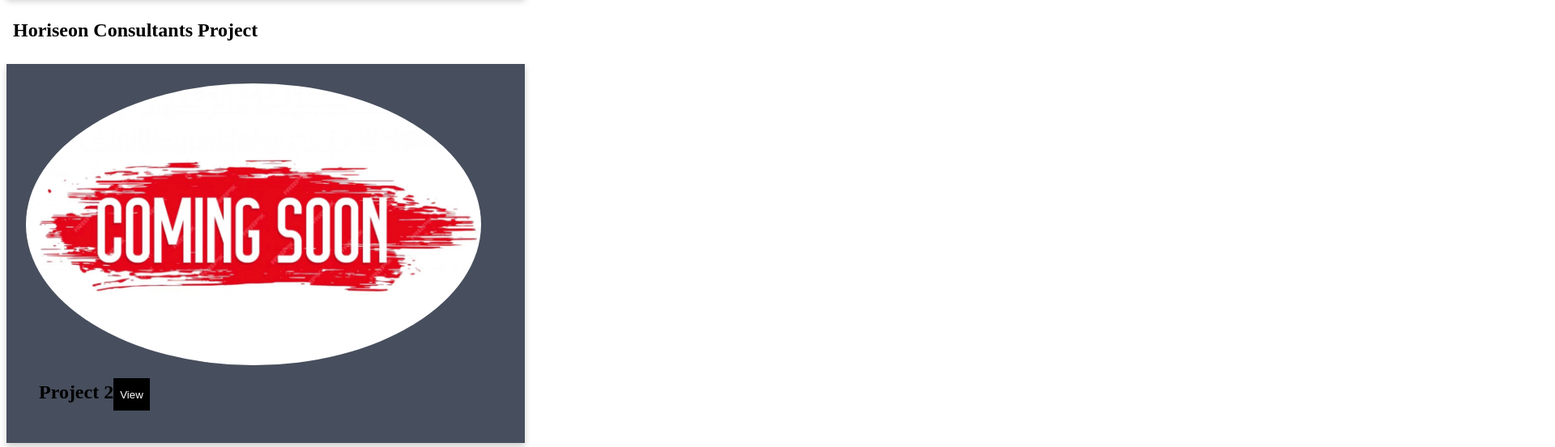
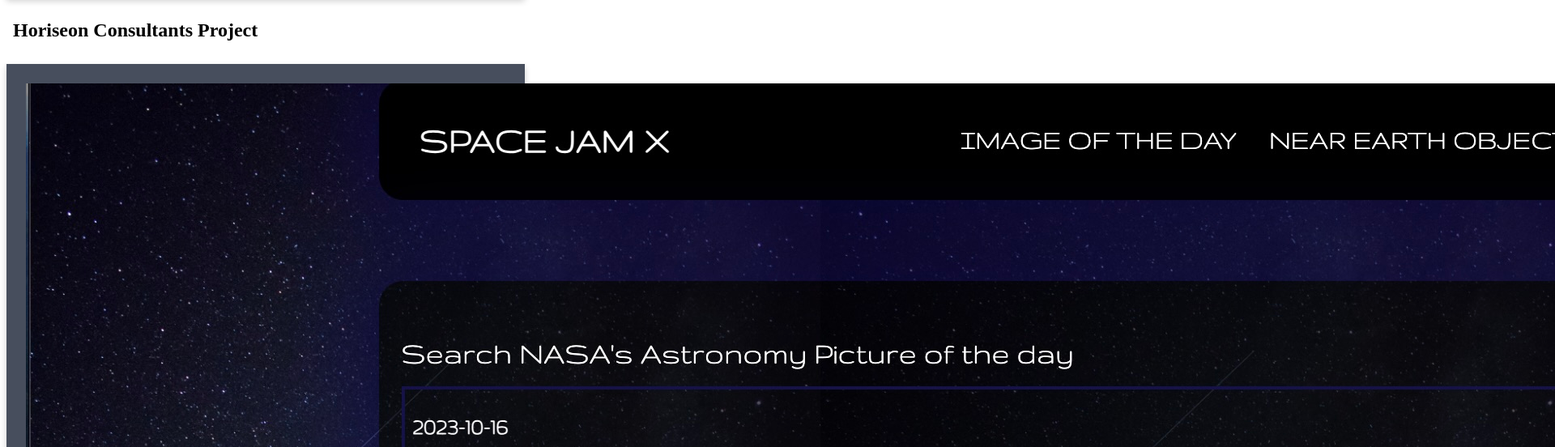
Before and after one commit to Armand57araujo/Portfolio, a plain HTML site: page index.html in a window 1280 px wide. Shown: the part 833-1385 px from the top of the page at 81% size, 1920 px wide, since content can reach past the window. Drawn offline with Linux system fonts and the light colour scheme.

Commit message:
Updated Portfolio With New Project

```diff
--- a/index.html
+++ b/index.html
@@ -40,7 +40,8 @@
     <article>
       <div class="column">
         <div class="card">
-          <a href=https://armand57araujo.github.io/Horisean-Consultants><img src="./images/Meeting.png"
+          <a href=https://armand57araujo.github.io/Horisean-Consultants>
+            <img src="./images/Meeting.png"
               alt="Horisean-Consultants" class="img" style="width: 50" alt="a small image that reads Horiseon Consultants. Clicking this image will take you to the site the image is obtained from">
             <!-- added link for project -->
           </a>
@@ -54,7 +55,8 @@
     <article>
       <div class="column">
         <div class="card">
-          <img src="./images/IMG_1142.jpg" alt="project 2" class="coming-soon" style="width: 50" alt="Image and Link Coming Soon">
+          <a href="https://dee-here.github.io/space-jam-x">
+          <img src="./images/space-jam-x.png" alt="project 2" class="A web Application about space exploration" style="width: 50" alt="Image and Link Coming Soon">
           <div class="container">
             <h2>Project 2</h2>
 
```
Also changed, not shown: images/Waterfall.png (deleted), images/space-jam-x.png (added).
